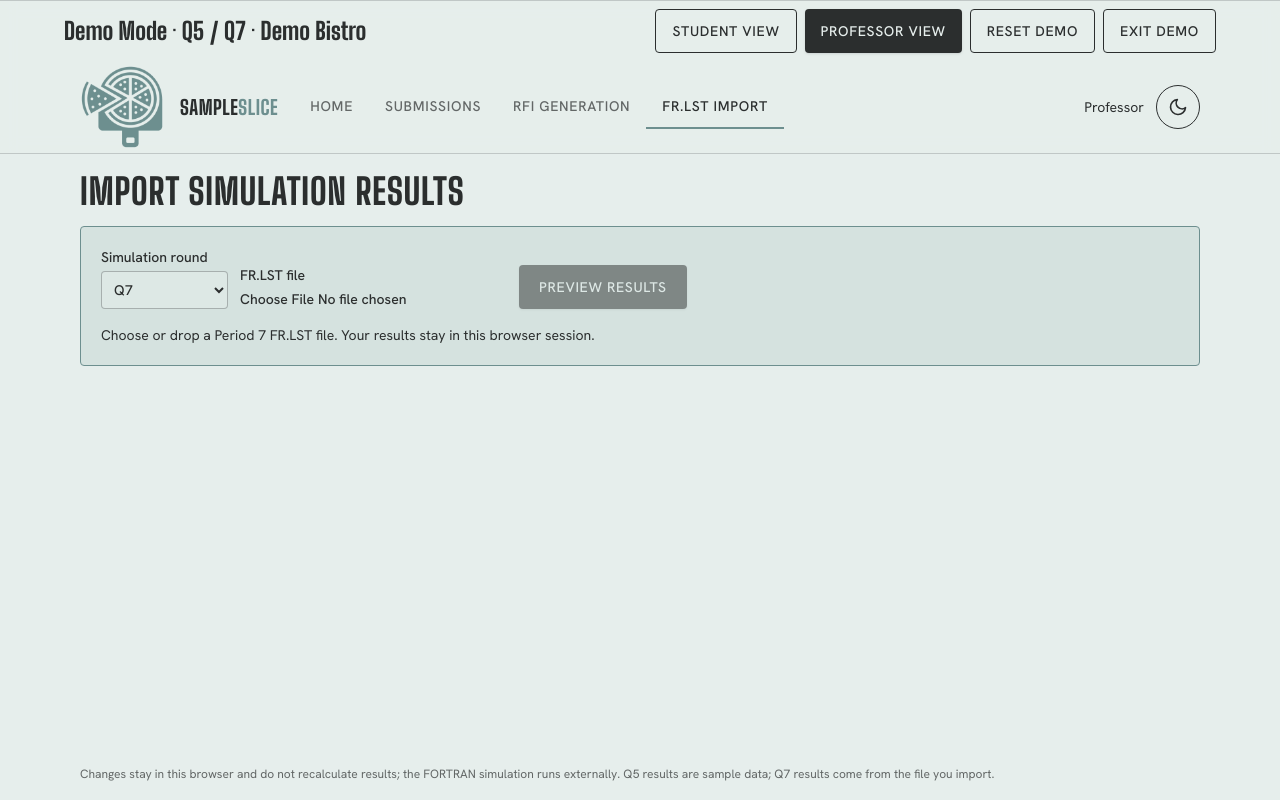
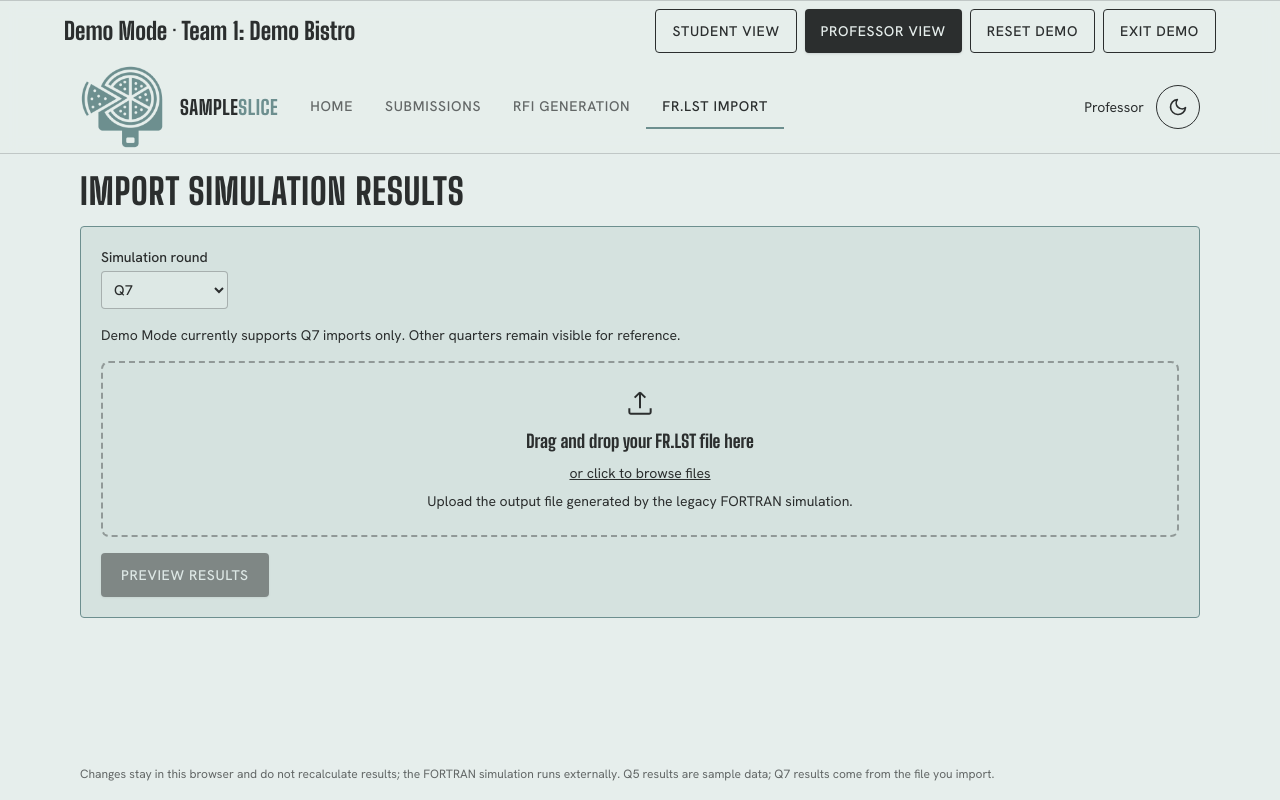
Before and after one commit to cole7jacobs/restaurant-simulation-app-trial-run, a React (Vite) app: page /demo/professor/import in a window 1280 px wide. Built offline with nearby package versions, Linux system fonts and the light colour scheme.

Commit message:
Refine Q7 demo import experience

```diff
--- a/src/components/ui/DemoControls.tsx
+++ b/src/components/ui/DemoControls.tsx
@@ -13,7 +13,7 @@ export function DemoControls() {
   }
   return <div className="border-t border-deep-green/20 px-4 py-2 text-deep-green dark:border-card/10 dark:text-card">
     <div className="mx-auto flex max-w-6xl flex-wrap items-center gap-2">
-      <p className="w-full font-heading text-xl font-extrabold sm:w-auto sm:grow sm:text-2xl">Demo Mode · Q5 / Q7 · Demo Bistro</p>
+      <p className="w-full font-heading text-xl font-extrabold sm:w-auto sm:grow sm:text-2xl">Demo Mode · Team 1: Demo Bistro</p>
       <div role="group" aria-label="Demo view" className="flex flex-wrap gap-2">
         <Button size="sm" variant={student ? 'primary' : 'outlined'} aria-pressed={student}
           onClick={() => navigate('/demo/student/home')}>Student View</Button>
@@ -21,7 +21,7 @@ export function DemoControls() {
           onClick={() => navigate('/demo/professor/home')}>Professor View</Button>
       </div>
       <Button size="sm" variant="outlined" onClick={reset}>Reset Demo</Button>
-      <Button size="sm" variant="outlined" to="/login">Exit Demo</Button>
+      <Button size="sm" variant="outlined" onClick={() => { sessionStorage.removeItem(demoQ7Key); navigate('/login') }}>Exit Demo</Button>
     </div>
   </div>
 }
--- a/src/routes/professor/ProfessorImportPage.tsx
+++ b/src/routes/professor/ProfessorImportPage.tsx
@@ -42,6 +42,7 @@ export function ProfessorImportPage({ demo = false }: { demo?: boolean }) {
         return
       }
       setError(''); setMessage(''); setPreview(null)
+      if (round !== '7') { setError('Demo Mode currently supports imports for Q7 only. Select Q7 to continue.'); return }
       if (!file || !/\.lst$/i.test(file.name) || !file.size || file.size > maxListingSize) {
         setError('Choose a nonempty .LST file no larger than 256 KiB.'); return
       }
@@ -119,25 +120,35 @@ export function ProfessorImportPage({ demo = false }: { demo?: boolean }) {
               <select className="rounded border border-deep-green/30 bg-card/50 px-2 py-2 dark:bg-dark-card"
                 required value={round} onChange={(event) => { resetPreview(); setRound(event.target.value) }}>
                 <option value="">Choose round</option>
-                {(demo ? [7] : importRounds).map((period) => <option key={period} value={period}>Q{period}</option>)}
+                {importRounds.map((period) => <option key={period} value={period}>Q{period}</option>)}
               </select>
             </label>
-            <label className="grid gap-1 text-sm font-medium" onDragOver={demo ? (event) => event.preventDefault() : undefined}
-              onDrop={demo ? (event) => { event.preventDefault(); resetPreview(); setFile(event.dataTransfer.files[0] ?? null) } : undefined}>FR.LST file
+            {!demo && <label className="grid gap-1 text-sm font-medium">FR.LST file
               <input type="file" accept=".lst" required onChange={(event) => {
-                resetPreview()
-                setFile(event.target.files?.[0] ?? null)
+                resetPreview(); setFile(event.target.files?.[0] ?? null)
               }} />
+            </label>}
+            {!demo && <Button type="submit" disabled={busy || !round || !file}>Preview results</Button>}
+          </fieldset>
+          {demo ? <>
+            <p className="text-sm">Demo Mode currently supports Q7 imports only. Other quarters remain visible for reference.</p>
+            <label onDragOver={(event) => event.preventDefault()}
+              onDrop={(event) => { event.preventDefault(); if (!busy) { resetPreview(); setFile(event.dataTransfer.files[0] ?? null) } }}
+              className="flex min-h-44 cursor-pointer flex-col items-center justify-center gap-2 rounded-lg border-2 border-dashed border-deep-green/40 p-5 text-center font-body text-deep-green hover:bg-deep-green/5 focus-within:ring-2 focus-within:ring-primary dark:border-card/40 dark:text-card dark:hover:bg-card/5">
+              <svg aria-hidden="true" className="h-8 w-8" viewBox="0 0 24 24" fill="none" stroke="currentColor" strokeWidth="1.5"><path d="M12 16V4m0 0L8 8m4-4 4 4M4 16v3a1 1 0 0 0 1 1h14a1 1 0 0 0 1-1v-3" /></svg>
+              <span className="font-heading text-lg font-extrabold">Drag and drop your FR.LST file here</span>
+              <span className="text-sm underline">or click to browse files</span>
+              <span className="text-sm">Upload the output file generated by the legacy FORTRAN simulation.</span>
+              <input aria-label="FR.LST file" className="sr-only" type="file" accept=".lst" disabled={busy} onChange={(event) => { resetPreview(); setFile(event.target.files?.[0] ?? null) }} />
+              {file && <span className="text-sm font-semibold">Selected: {file.name}</span>}
             </label>
-            {demo && file && <span className="text-sm">Selected: {file.name}</span>}
-            <Button type={demo ? "button" : "submit"} onClick={demo ? () => void send('preview') : undefined} disabled={busy || !round || !file}>Preview results</Button>
-          </fieldset>
-          <p className="text-sm">{demo ? 'Choose or drop a Period 7 FR.LST file. Your results stay in this browser session.' : 'The period printed in the file must match the selected round.'}</p>
+            <Button type="button" onClick={() => void send('preview')} disabled={busy || !round || !file}>Preview results</Button>
+          </> : <p className="text-sm">The period printed in the file must match the selected round.</p>}
         </form>
       </Card>
       {busy && <p role="status">Processing FR.LST…</p>}
-      {error && <p role="alert">{error}</p>}
-      {message && <p role="status">{message}</p>}
+      {error && <p role="alert" className={demo ? "rounded border border-red-700 p-3 font-semibold text-red-800 dark:text-red-200" : undefined}>{error}</p>}
+      {message && <p role="status" className={demo ? "rounded border border-deep-green/40 p-3 font-semibold dark:border-card/40" : undefined}>{message}</p>}
       {preview && (
         <Card>
           <h2 className="mb-3 font-heading text-xl font-extrabold">Q{preview.round} results for {preview.teams.length} teams</h2>
--- a/src/routes/student/StudentResultsDashboard.tsx
+++ b/src/routes/student/StudentResultsDashboard.tsx
@@ -294,7 +294,7 @@ export function StudentResultsDashboard({ demo = false }: { demo?: boolean }) {
             <Card>
               <EmptyState
                 title={`No results for Q${round}`}
-                description={demo && round === 7 ? 'No results imported yet.' : 'Results for this round have not been imported yet.'}
+                description={demo && round === 7 ? 'No results available for Quarter 7. The professor has not imported the simulation results yet.' : 'Results for this round have not been imported yet.'}
               />
             </Card>
           )}
```
Also changed, not shown: 1 other file (tests, documents, lock files or other folders).
